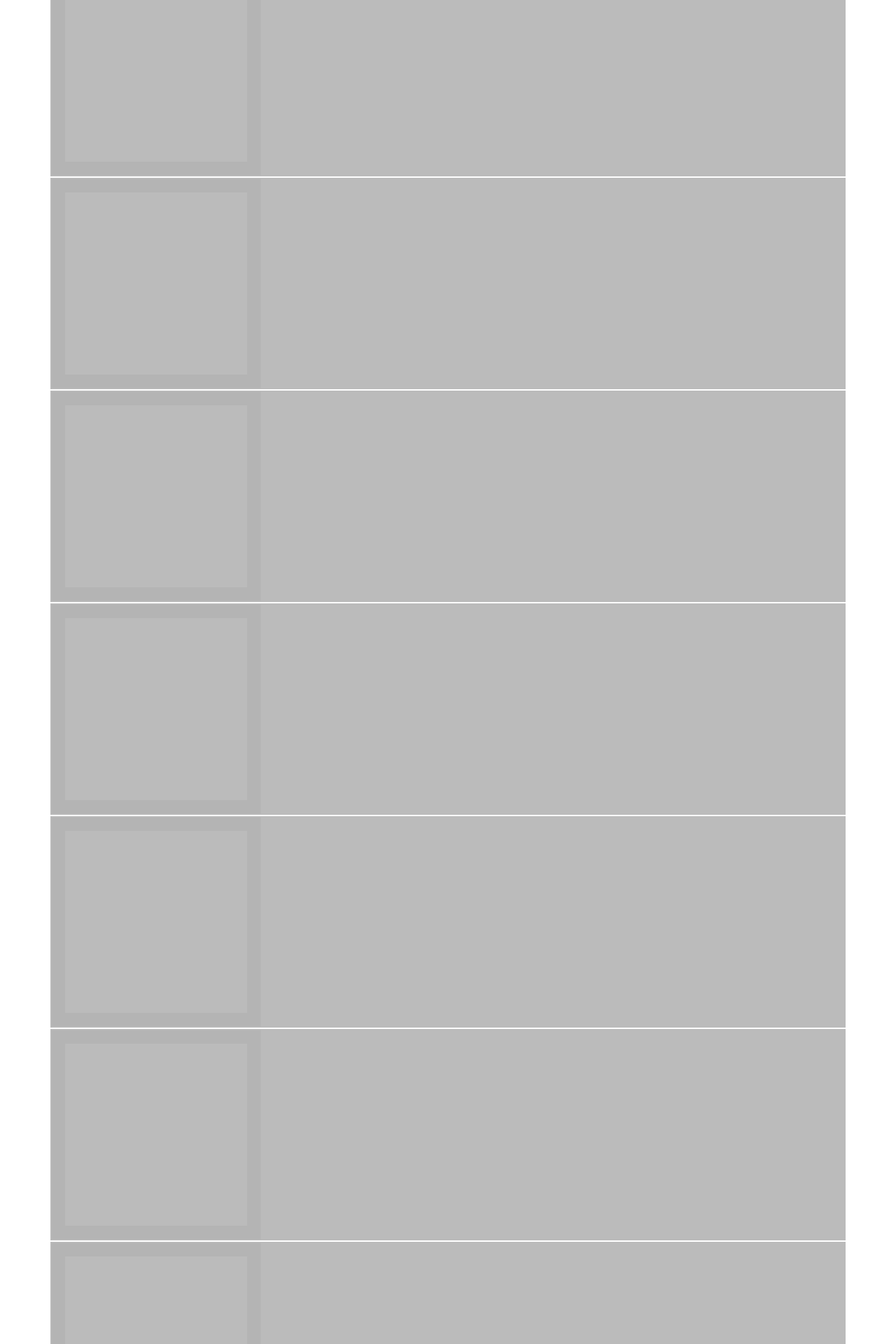
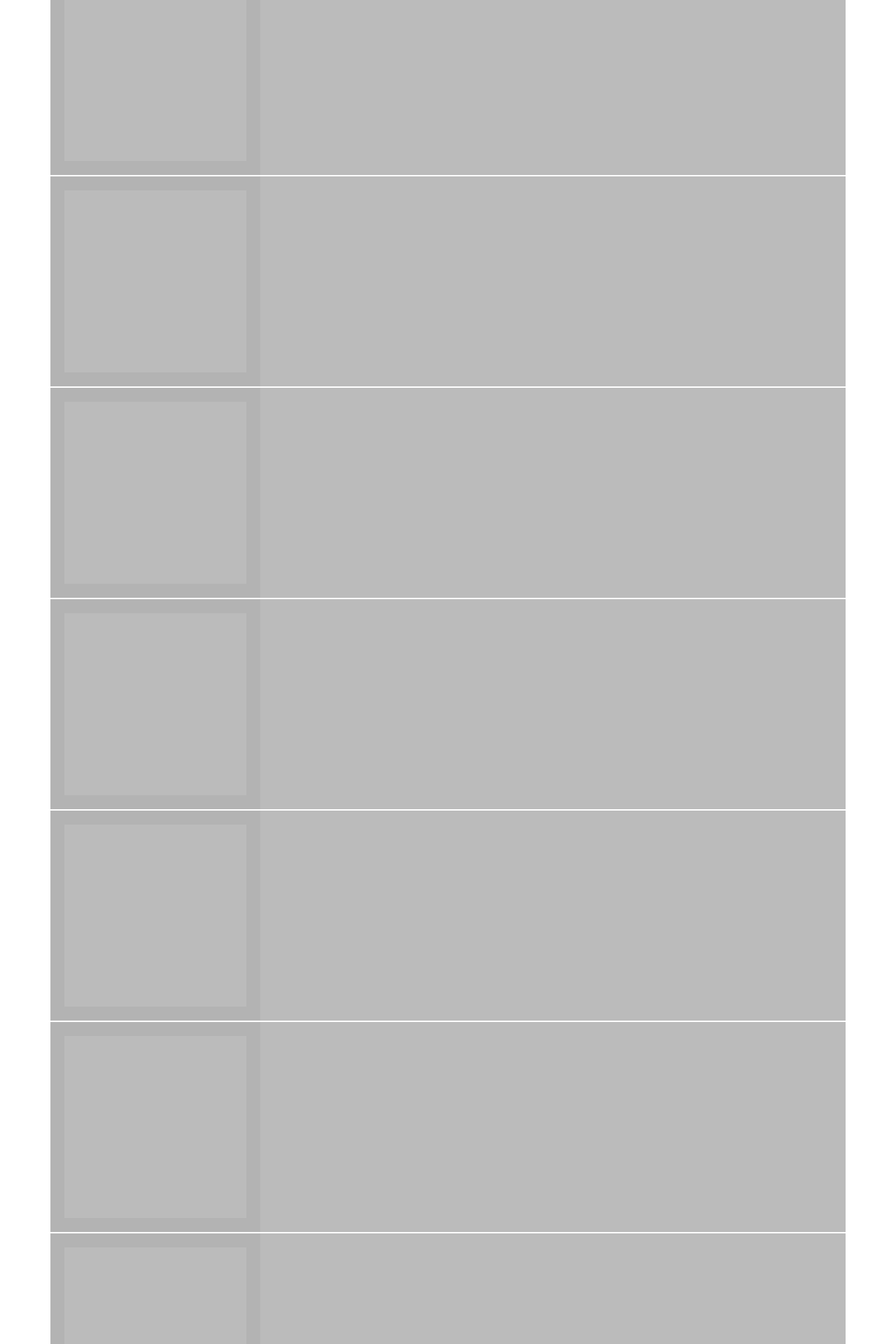
Before and after one commit to hectorblanco/hectorblanco.github.io, a Jekyll site: the page built from index.html, in a window 1280 px wide. Shown: the part 442-2362 px from the top of the page at 70% size. Built offline with Jekyll 4.4.1, drawn with Linux system fonts in a browser that asks for light colours; nearby versions of some CDN libraries; Markdown is read by kramdown in place of the engine named in the settings.

Commit message:
Improve borders

```diff
--- a/_assets/scss/style.scss
+++ b/_assets/scss/style.scss
@@ -396,7 +396,7 @@
 #imagelightbox {
     position: fixed; z-index: 10000;
     -ms-touch-action: none; touch-action: none;
-    background-color: $color-gallery-frame; border: 1px solid $color-gallery-frame;
+    background-color: $color-gallery-frame;
 }
 
 #lightbox-caption {
@@ -617,7 +617,7 @@
     .gallery { margin: 0 auto; }
     .gallery-item {
         margin: 2px; position: relative;
-        background-color: $color-gallery-frame; border: 1px solid $color-gallery-frame;
+        background-color: $color-gallery-frame;
         overflow: hidden;
         img.thumbnail, .caption { width: 300px; height: 300px; }
         .caption {
@@ -631,7 +631,7 @@
         .gallery-item-border {
             position: absolute; top: 0;
             width: 300px; height: 300px;
-            border: 20px solid $color-gallery-thumbnail-frame; opacity: 0.4;
+            border: 20px solid $color-gallery-thumbnail-frame; opacity: 0.5;
         }
     }
     @media (max-width: 340px) {
--- a/assets/css/style.css
+++ b/assets/css/style.css
@@ -246,8 +246,7 @@
   z-index: 10000;
   -ms-touch-action: none;
   touch-action: none;
-  background-color: #bbbbbb;
-  border: 1px solid #bbbbbb; }
+  background-color: #bbbbbb; }
 
 #lightbox-caption {
   padding: 0.625em;
@@ -509,7 +508,6 @@
     margin: 2px;
     position: relative;
     background-color: #bbbbbb;
-    border: 1px solid #bbbbbb;
     overflow: hidden; }
     section#gallery .gallery-item img.thumbnail, section#gallery .gallery-item .caption {
       width: 300px;
@@ -542,7 +540,7 @@
       width: 300px;
       height: 300px;
       border: 20px solid #ABABAB;
-      opacity: 0.4; }
+      opacity: 0.5; }
   @media (max-width: 340px) {
     section#gallery > .wrapper > .container {
       padding: 0; }
--- a/index.html
+++ b/index.html
@@ -101,13 +101,13 @@
     <div class="container">
 <!--       <h2><a href="gallery" name="gallery" data-navigate="true"><span>my</span> gallery</a></h2> -->
       <div class="gallery">
-        {% include gallery_item.html frame="#969B95" src="001.jpg" filter="3d" title="" caption="" %}
-        {% include gallery_item.html frame="#ABABAB" src="002.jpg" filter="3d" title="" caption="" %}
-        {% include gallery_item.html frame="#B5A29B" src="003.jpg" filter="3d" title="" caption="" %}
-        {% include gallery_item.html frame="#37174A" src="004.jpg" filter="3d" title="" caption="" %}
-        {% include gallery_item.html frame="#5F3725" src="005.jpg" filter="3d" title="" caption="" %}
-        {% include gallery_item.html frame="#171D1D" src="006.jpg" filter="3d" title="" caption="" %}
-        {% include gallery_item.html frame="#4E3010" src="007.jpg" filter="2d" title="" caption="" %}
+        {% include gallery_item.html frame="#F6E8D0" src="002.jpg" filter="3d" title="" caption="" %}
+        {% include gallery_item.html frame="#d6d8d4" src="001.jpg" filter="3d" title="" caption="" %}
+        {% include gallery_item.html frame="#d1c9c6" src="003.jpg" filter="3d" title="" caption="" %}
+        {% include gallery_item.html frame="#dbc2ea" src="004.jpg" filter="3d" title="" caption="" %}
+        {% include gallery_item.html frame="#FFFFFF" src="006.jpg" filter="3d" title="" caption="" %}
+        {% include gallery_item.html frame="#9be1e8" src="005.jpg" filter="3d" title="" caption="" %}
+        {% include gallery_item.html frame="#8A7B6B" src="007.jpg" filter="2d" title="" caption="" %}
       </div>
       <div id="lightbox-loading"><div></div></div>
       <div id="lightbox-caption"><span class="title"></span> <span class="body"></span></div>
```
Also changed, not shown: 1 other file.
